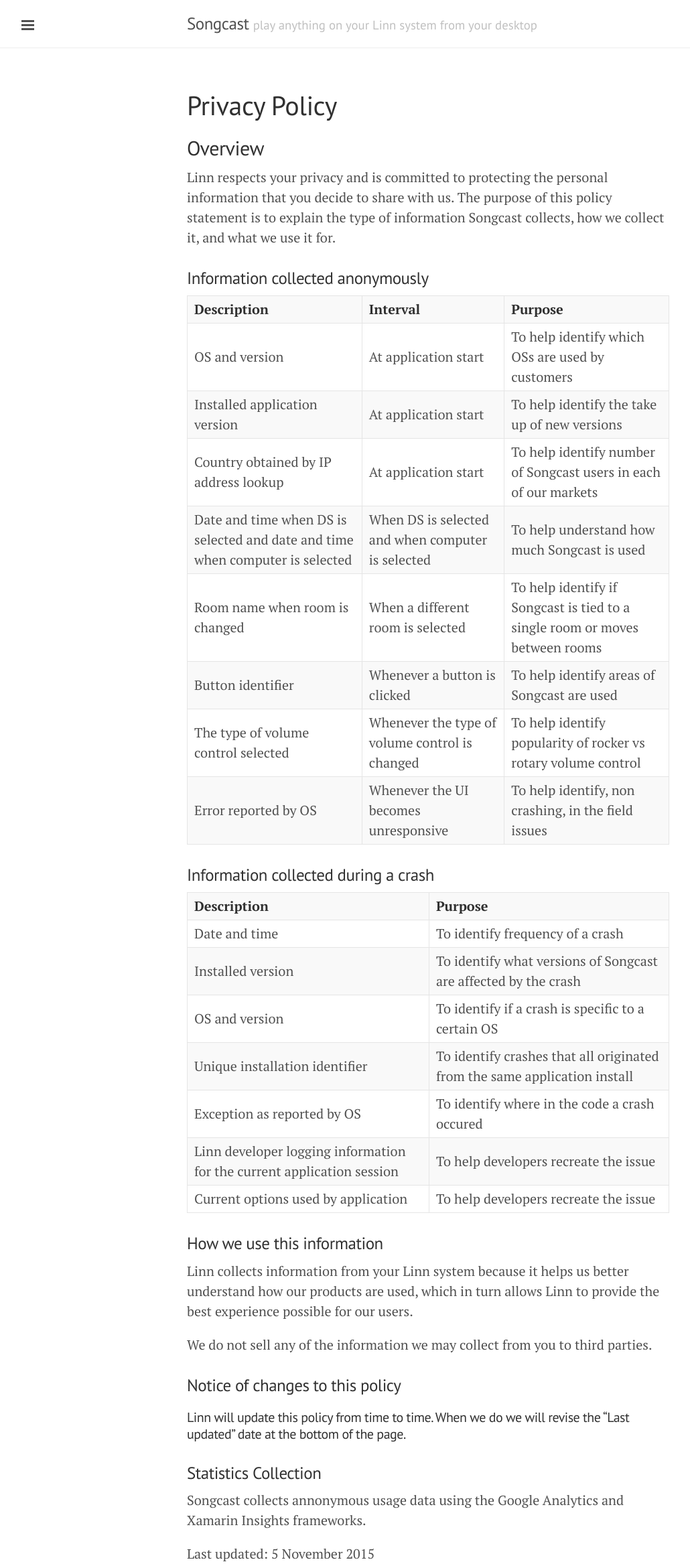
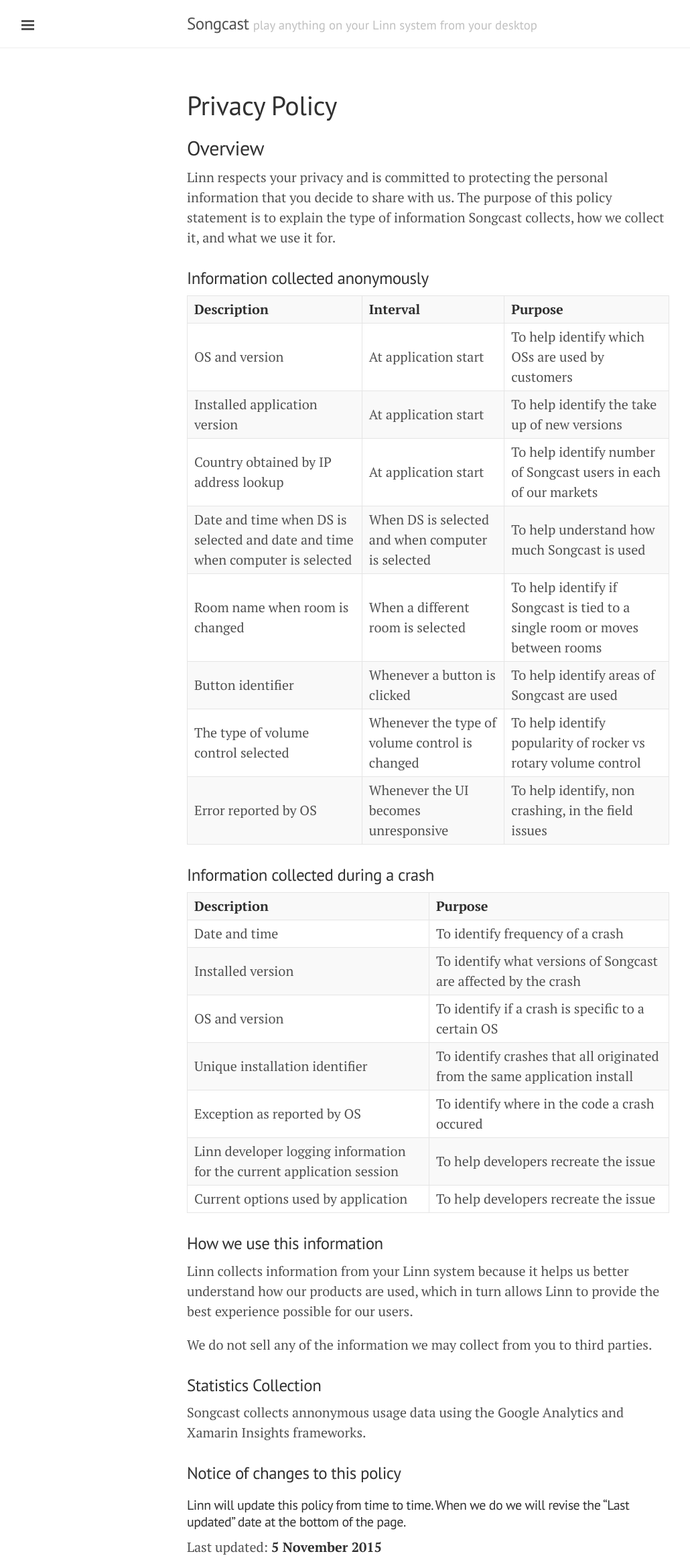
Before and after one commit to linn/songcast.site, a Jekyll site: the page built from privacy.md, in a window 1280 px wide. Shown: the whole page at 67% size, without its empty margins (1-1031 px from the left). Built offline with Jekyll 4.4.1, drawn with Linux system fonts in a browser that asks for light colours.

```diff
--- a/privacy.md
+++ b/privacy.md
@@ -36,12 +36,12 @@ Linn collects information from your Linn system because it helps us better under
 
 We do not sell any of the information we may collect from you to third parties.
 
+### Statistics Collection
+
+Songcast collects annonymous usage data using the Google Analytics and Xamarin Insights frameworks.
+
 ### Notice of changes to this policy
 
 ###### Linn will update this policy from time to time. When we do we will revise the "Last updated" date at the bottom of the page.
 
-### Statistics Collection
-
-Songcast collects annonymous usage data using the Google Analytics and Xamarin Insights frameworks.
-
-Last updated: 5 November 2015
+Last updated: **5 November 2015**
```
